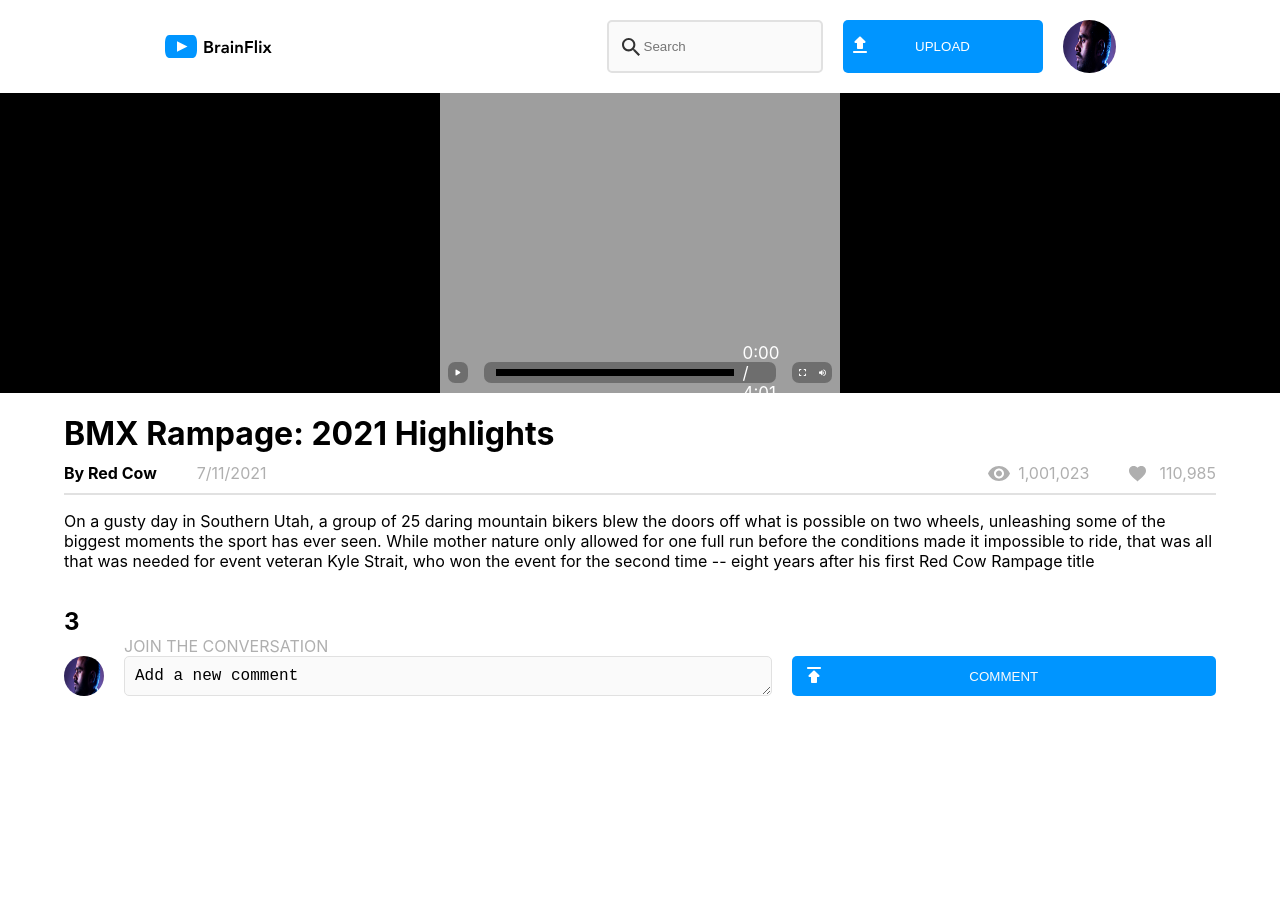
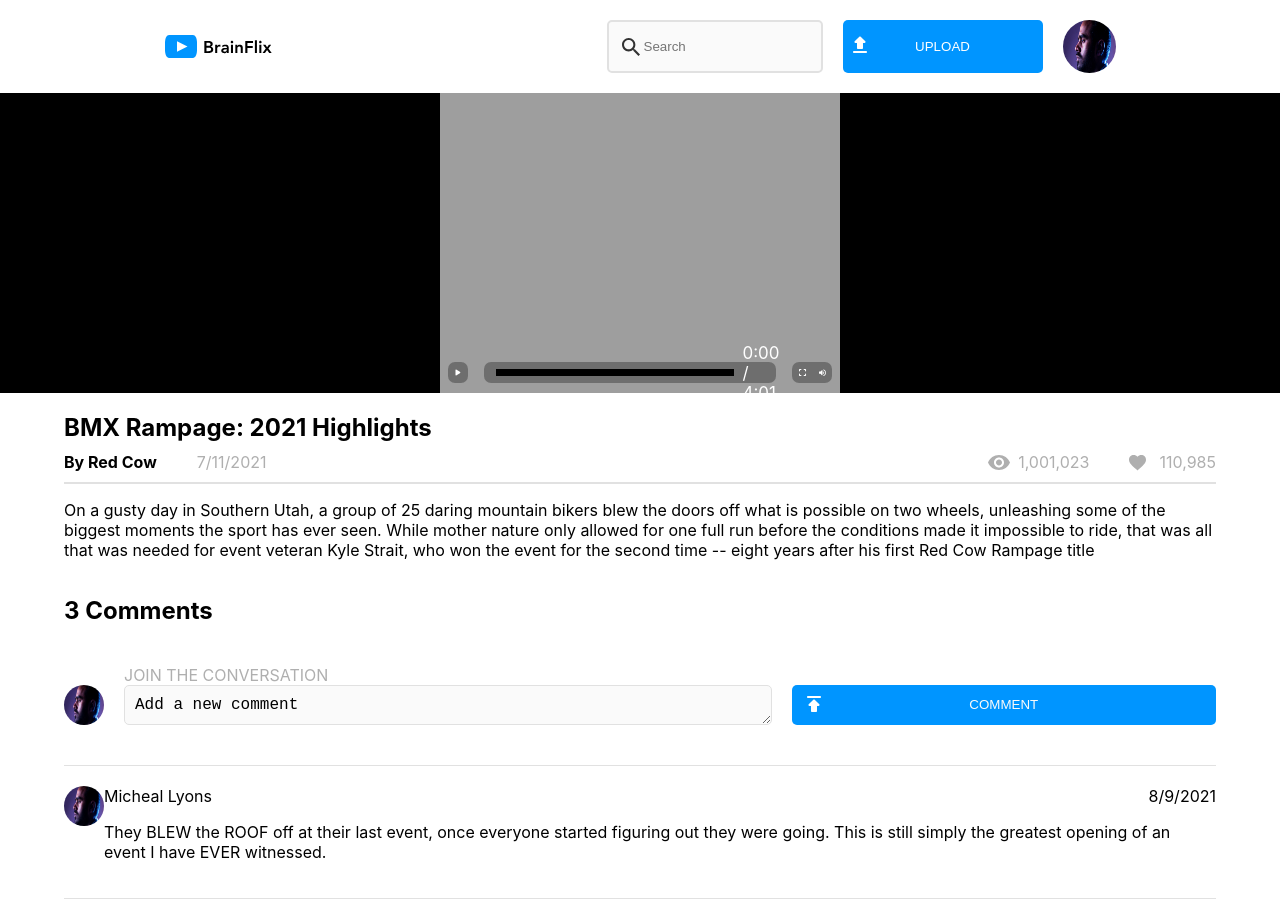
Before and after one commit to danm364/daniel-mcgill-brainflix, a React (Create React App) app: page / in a window 1280 px wide. Shown: the top 917 px of the page. Before the commit the page ends 800 px from the top, so only its background shows below. Built offline with nearby package versions, Linux system fonts and the light colour scheme.

Commit message:
start to fix comment feed as well as comment box so we dont need to use absolute positioning

```diff
--- a/src/App.css
+++ b/src/App.css
@@ -285,6 +285,43 @@
   display: none;
 }
 
+.user-comment__anchor {
+  position: relative;
+  display: flex;
+  justify-content: space-between;
+}
+.user-comment__container {
+  width: 100%;
+  padding-top: 20px;
+  display: flex;
+  flex-direction: row;
+  align-self: flex-end;
+  border-top: 1px solid #E1E1E1;
+}
+.user-comment__headers-wrap {
+  display: flex;
+  justify-content: space-between;
+  flex-direction: column;
+}
+.user-comment__headers-anchor {
+  position: relative;
+}
+.user-comment__user-img {
+  width: -moz-min-content;
+  width: min-content;
+  border-radius: 50px;
+  width: 40px;
+  height: 40px;
+  align-self: stretch;
+}
+
+.comment__headers-wrap {
+  display: flex;
+  justify-content: space-between;
+}
+.comment__headers-anchor {
+  position: relative;
+}
 .comment__svg {
   position: absolute;
   top: 7px;
@@ -336,6 +373,7 @@
   margin: 0 auto;
   display: flex;
   flex-direction: column;
+  row-gap: 20px;
 }
 .comment__form-container {
   display: flex;
@@ -349,6 +387,9 @@
 }
 
 @media (min-width: 768px) {
+  .user-comment__container {
+    width: 100%;
+  }
   .--smartphone-none {
     display: block;
   }
@@ -379,6 +420,9 @@
     position: absolute;
     top: -20px;
   }
+  .comment__form-container {
+    margin: 20px 0;
+  }
 }
 .App {
   background-color: white;
--- a/src/components/body/Body.js
+++ b/src/components/body/Body.js
@@ -18,7 +18,8 @@ function Body() {
         <section className="hero__container">
           <VideoPlayer />
         </section>
-        <Content
+        <section>
+          <Content
                 videoTitle = {videoTitle}
                 videoDesc={videoDesc}
                 videoLikes={videoLikes}
@@ -30,6 +31,9 @@ function Body() {
         />
 
         <CommentFeed numberOfComments = {numberOfComments} videoDetails = {videoDetails}/>
+
+        </section>
+
       </div>
     );
   }
--- /dev/null
+++ b/src/components/body/comment/Comment.js
@@ -0,0 +1,32 @@
+import userImg from "../../../assets/images/Mohan-muruge.jpg"
+
+function Comment(props) {
+
+
+
+    return (
+
+            <div className="user-comment__container ">
+                <div>
+                    <img src={userImg} alt="" className="user-comment__user-img"/>
+                </div>
+                <div className="user-comment__headers-wrap ">
+                    <div className="user-comment__anchor">
+                        <label htmlFor="" className="user-comment__fullname">{props.name}</label>
+                        <label htmlFor="" className="comment__date">{props.date}</label>
+
+                    </div>
+
+                    <div>
+                        <p className="comment__user-comment">{props.comment}</p>
+                    </div>
+
+                </div>
+
+            </div>
+
+
+    );
+  }
+
+  export default Comment;
--- a/src/components/body/comment/CommentFeed.js
+++ b/src/components/body/comment/CommentFeed.js
@@ -1,15 +1,17 @@
 import userImg from "../../../assets/images/Mohan-muruge.jpg"
 import commentSvg from "../../../assets/images/icons/publish.svg"
+import Comment from "./Comment"
+
 
 function CommentFeed(props) {
 
-    console.log(props.numberOfComments)
+    console.log(props.videoDetails[0].comments)
 
     return (
 
         <section className="comment__container">
 
-            <h2 className="comment__header">{props.numberOfComments}</h2>
+            <h2 className="comment__header">{props.numberOfComments} Comments</h2>
 
             <form className="comment__form-container ">
                 <label htmlFor="" className="comment__form-header --none">JOIN THE CONVERSATION</label>
@@ -20,16 +22,20 @@ function CommentFeed(props) {
                         <textarea type="text" className="comment__input-area" placeholder="Add a new comment">
                         </textarea>
                     </div>
-
-
-
-
                 </div>
                 <div className="comment__anchor-right">
                     <button type="submit" className="comment__btn" >COMMENT</button>
                     <object data={commentSvg} type="" className="comment__svg"></object>
                 </div>
             </form>
+            {props.videoDetails[0].comments.map ((comment) =>
+                <Comment
+                    name = {comment.name}
+                    comment = {comment.comment}
+                    likes = {comment.likes}
+                    date = {new Date(comment.timestamp).toLocaleDateString()}
+                />
+            )}
 
         </section>
 
--- a/src/styles/partials/_commentFeed.scss
+++ b/src/styles/partials/_commentFeed.scss
@@ -2,7 +2,63 @@
 .--smartphone-none {
     display: none;
 }
+
+.user-comment {
+
+
+    &__anchor {
+        position: relative;
+        display: flex;
+        justify-content: space-between;
+    }
+
+    &__container {
+        width: 100%;
+        padding-top: 20px;
+        display: flex;
+        flex-direction: row;
+        align-self: flex-end;
+        border-top: 1px solid $divider-line;
+
+
+    }
+
+    &__headers {
+        &-wrap {
+            display: flex;
+            justify-content: space-between;
+            flex-direction: column;
+
+        }
+
+        &-anchor {
+            position: relative;
+        }
+    }
+
+    &__user-img {
+        width:min-content;
+        border-radius: 50px;
+        width: 40px;
+        height: 40px;
+
+        align-self: stretch;
+
+    }
+
+}
 .comment {
+
+    &__headers {
+        &-wrap {
+            display: flex;
+            justify-content: space-between;
+        }
+
+        &-anchor {
+            position: relative;
+        }
+    }
 
     &__svg {
         position: absolute;
@@ -62,6 +118,7 @@
         margin: 0 auto;
         display: flex;
         flex-direction: column;
+        row-gap: 20px;
     }
 
     &__form {
@@ -83,6 +140,12 @@
 
 @media (min-width: 768px) {
 
+    .user-comment {
+        &__container {
+            width: 100%;
+        }
+    }
+
     .--smartphone-none {
         display: block;
     }
@@ -90,6 +153,8 @@
         display: none;
     }
     .comment {
+
+
 
         &__form-container {
             width: 100%;
@@ -118,9 +183,15 @@
             }
         }
 
-        &__form-header {
-            position: absolute;
-            top: -20px;
+        &__form {
+            &-header {
+                position: absolute;
+                top: -20px;
+            }
+
+            &-container {
+                margin: 20px 0;
+            }
         }
 
 
```
Also changed, not shown: src/components/videos/VideoFeed.js (added, +24 -0 lines), 1 other file (tests, documents, lock files or other folders).
